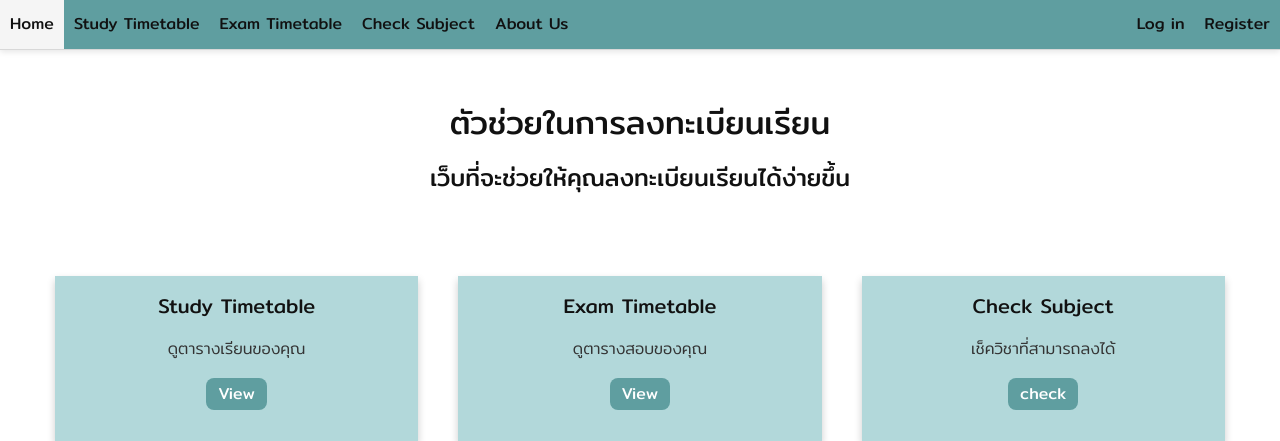
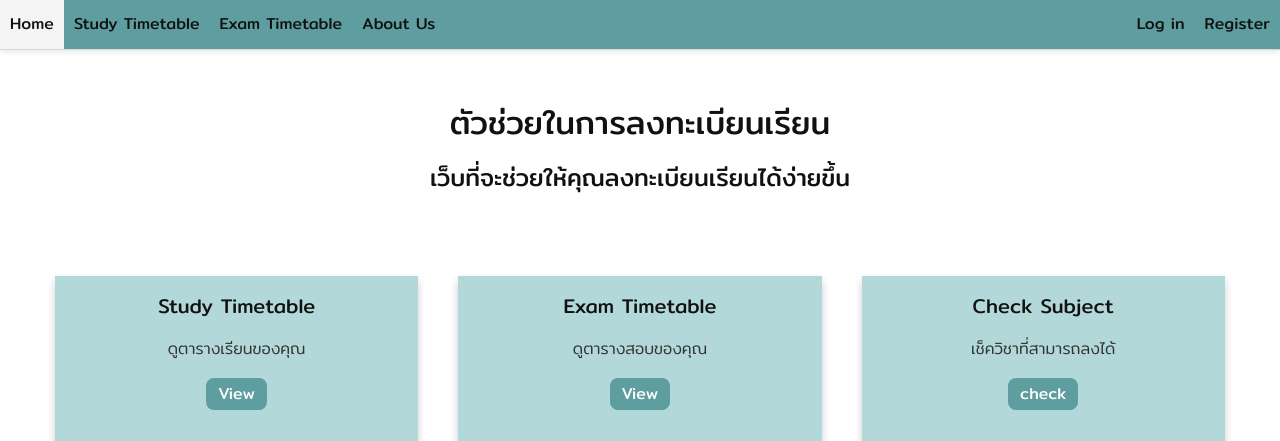
Before and after one commit to Pattanachai-S/SoftDev2_G4_Project, a Django app: page / in a window 1280 px wide. Shown: the top 441 px of the page. Run offline with Django 4.2, Linux system fonts and the light colour scheme.

Commit message:
delete button to check subject

```diff
--- a/mysite/generalApp/templates/generalApp/components/site_header.html
+++ b/mysite/generalApp/templates/generalApp/components/site_header.html
@@ -2,7 +2,6 @@
     <a class="site-header-item" href="{% url 'home' %}">Home</a>
     <a class="site-header-item" href="{% url 'study' %}">Study Timetable</a>
     <a class="site-header-item" href="{% url 'exam' %}">Exam Timetable</a>
-    <a class="site-header-item" href="{% url 'check' %}">Check Subject</a>
     <a class="site-header-right" href="{% url 'aboutus' %}">About Us</a>
     {% if user.is_authenticated %}
         <a class="site-header-item" href="{% url 'login' %}">{{ user.username }}</a>
```
